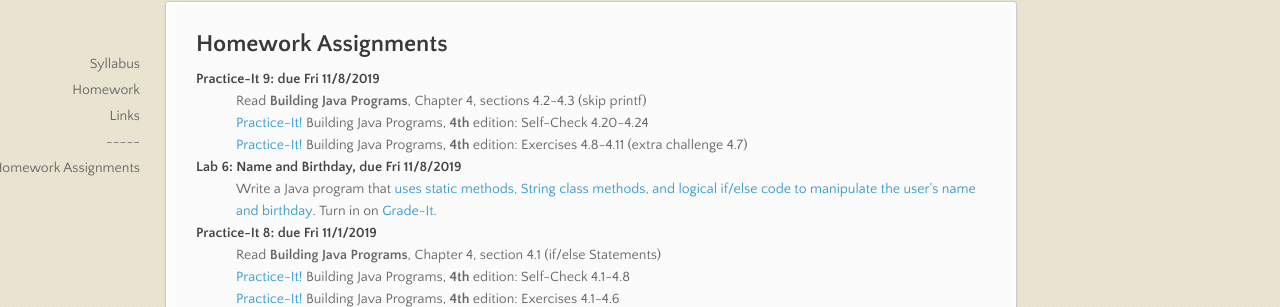
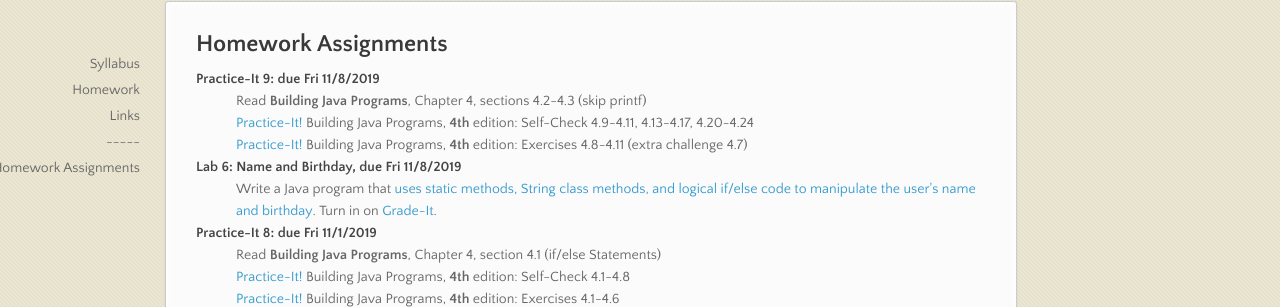
Before and after one commit to stutlerk/ihs-website, a Jekyll site: the page built from _apcsa/homework.html, in a window 1280 px wide and 900 px high. Shown: the part 189-496 px from the top of the window. Built offline with Jekyll 4.4.1, drawn with Linux system fonts in a browser that asks for light colours; nearby versions of some CDN libraries.

Commit message:
Update homework.html

```diff
--- a/_apcsa/homework.html
+++ b/_apcsa/homework.html
@@ -12,7 +12,7 @@ layout: course
     -->
     <dt>Practice-It 9: due Fri 11/8/2019</dt>
     <dd>Read <b>Building Java Programs</b>, Chapter 4, sections 4.2-4.3 (skip printf)</dd>
-    <dd><a href="https://practiceit.cs.washington.edu/" target="_blank">Practice-It!</a> Building Java Programs, <b>4th</b> edition: Self-Check 4.20-4.24</dd>
+    <dd><a href="https://practiceit.cs.washington.edu/" target="_blank">Practice-It!</a> Building Java Programs, <b>4th</b> edition: Self-Check 4.9-4.11, 4.13-4.17, 4.20-4.24</dd>
     <dd><a href="https://practiceit.cs.washington.edu/" target="_blank">Practice-It!</a> Building Java Programs, <b>4th</b> edition: Exercises 4.8-4.11 (extra challenge 4.7)</dd>
 
     <dt>Lab 6: Name and Birthday, due Fri 11/8/2019</dt>
```
